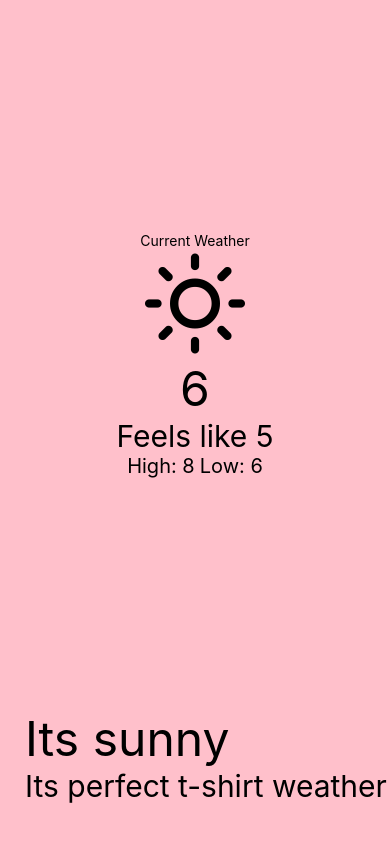
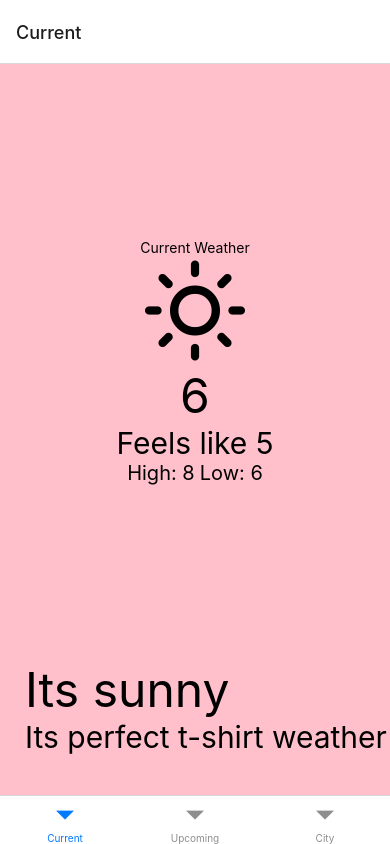
Before and after one commit to thadeusdev/WeatherApp, a React Native app: screen / in a window 390 px wide. Built offline with nearby package versions, Linux system fonts and the light colour scheme.

Commit message:
Setting Up Tabs

```diff
--- a/App.js
+++ b/App.js
@@ -1,22 +1,21 @@
 import React from 'react'
-import {View, StyleSheet} from 'react-native'
 import CurrentWeather from './src/screens/CurrentWeather'
 import UpcomingWeather from './src/screens/UpcomingWeather'
 import City from './src/screens/City'
+import { NavigationContainer } from '@react-navigation/native'
+import { createBottomTabNavigator } from '@react-navigation/bottom-tabs'
 
+const Tab = createBottomTabNavigator()
 const App = () => {
   return (
-    <View style={styles.container}>
-      <CurrentWeather/>
-    </View>
+    <NavigationContainer>
+      <Tab.Navigator>
+        <Tab.Screen name={'Current'} component={CurrentWeather}/>
+        <Tab.Screen name={'Upcoming'} component={UpcomingWeather}/>
+        <Tab.Screen name={'City'} component={City}/>
+      </Tab.Navigator>
+    </NavigationContainer>
   )
-
 }
 
-const styles = StyleSheet.create({
-  container: {
-    flex: 1
-  }
-})
-
 export default App
--- a/package.json
+++ b/package.json
@@ -10,10 +10,14 @@
     "lint": "eslint ."
   },
   "dependencies": {
+    "@react-navigation/bottom-tabs": "^6.5.7",
+    "@react-navigation/native": "^6.1.6",
     "expo": "~48.0.11",
     "expo-status-bar": "~1.4.4",
     "react": "18.2.0",
-    "react-native": "0.71.6"
+    "react-native": "0.71.6",
+    "react-native-safe-area-context": "4.5.0",
+    "react-native-screens": "~3.20.0"
   },
   "devDependencies": {
     "@babel/core": "^7.20.0",
```
Also changed, not shown: 2 other files (tests, documents, lock files or other folders).
